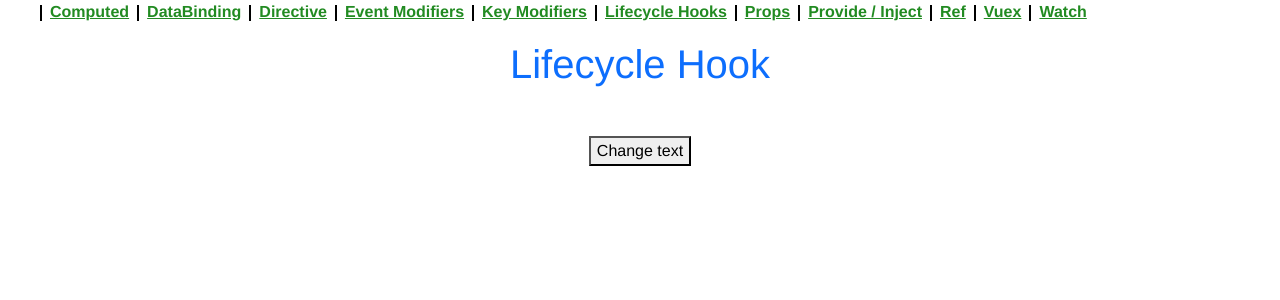
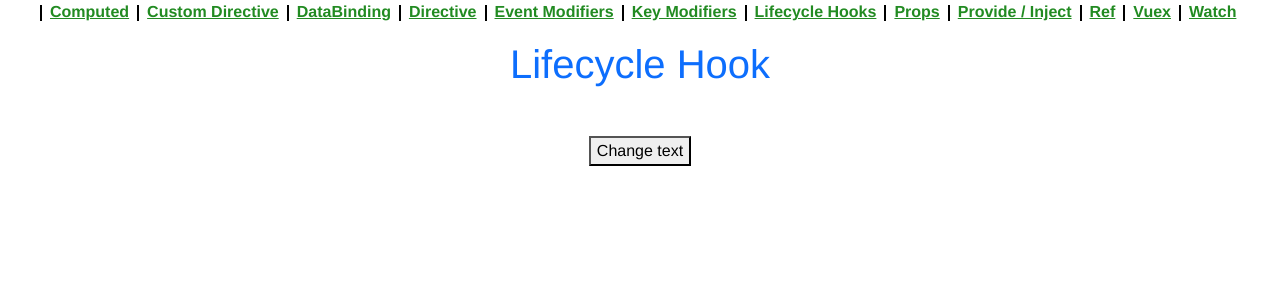
Before and after one commit to phamtuannghia22/vuejs-demo, a Vue app: page / in a window 1280 px wide. Shown: the top 300 px of the page. Built offline with nearby package versions, Linux system fonts and the light colour scheme.

Commit message:
coding custom directive

```diff
--- a/src/App.vue
+++ b/src/App.vue
@@ -25,7 +25,8 @@ export default {
         {title: 'Ref', url: '/Ref'},
         {title: 'Watch', url: '/Watch'},
         {title: 'Vuex', url: '/Vuex'},
-        {title: 'Provide / Inject', url: '/Provide-Inject'}
+        {title: 'Provide / Inject', url: '/Provide-Inject'},
+        {title: 'Custom Directive', url: '/Custom-Directive'}
       ]
     }
   },
--- a/src/router/index.js
+++ b/src/router/index.js
@@ -11,6 +11,7 @@ import Watch from '@/pages/Watch'
 import Ref from '@/pages/Ref'
 import VuexPage from '@/pages/VuexPage.vue'
 import ProvideInject from '@/pages/ProvideInject.vue'
+import CustomDirective from '@/pages/CustomDirective.vue'
 Vue.use(Router)
 
 export default new Router({
@@ -79,6 +80,11 @@ export default new Router({
       path: '/Provide-Inject',
       name: 'Provide-Inject',
       component: ProvideInject
+    },
+    {
+      path: '/Custom-Directive',
+      name: 'Custom-Directive',
+      component: CustomDirective
     }
   ]
 })
```
